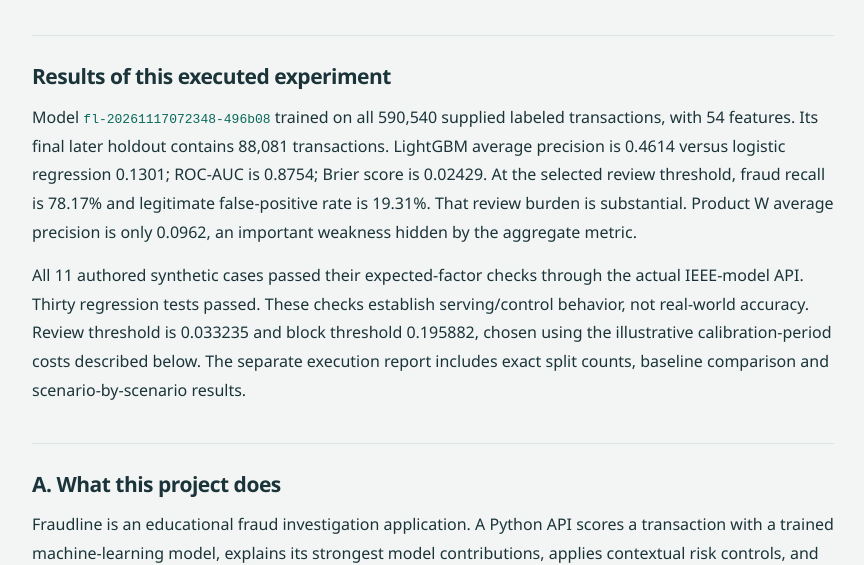
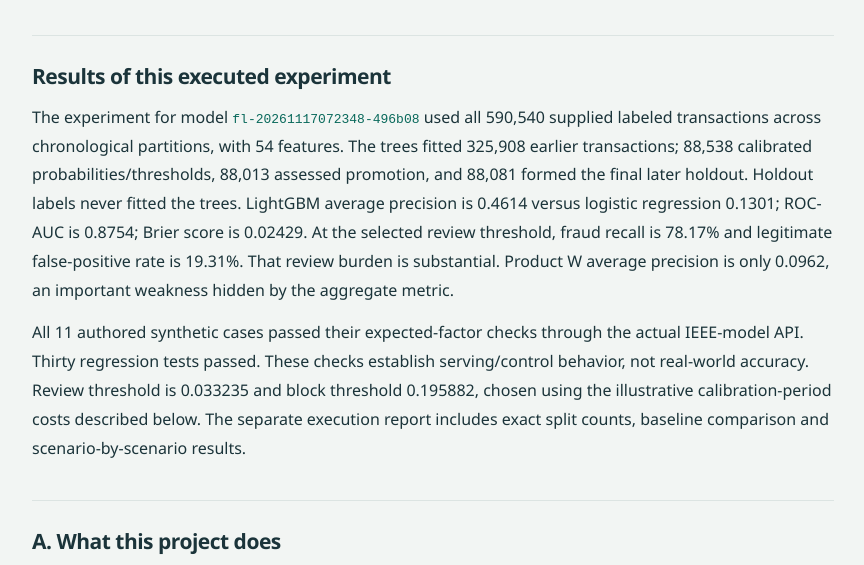
Before and after one commit to hafiz-fansuri/fraudline, a plain HTML site: page fraudline/web/guide.html in a window 1280 px wide. Shown: the part 257-822 px from the top of the page, without its empty margins (207-1071 px from the left). Drawn offline with Linux system fonts and the light colour scheme; files that its build step writes are made by us from their sources.

Commit message:
Clarify fitting and held-out row counts in learning guide

```diff
--- a/fraudline/web/guide.html
+++ b/fraudline/web/guide.html
@@ -1,7 +1,7 @@
 <!doctype html><html lang="en"><head><meta charset="UTF-8"><meta name="viewport" content="width=device-width,initial-scale=1"><title>Fraudline — A–Z learning guide</title><link rel="stylesheet" href="/assets/style.css?v=20261117-2"></head><body><main class="guide"><a href="/#learn">← Back to the workbench</a><p><a href="/assets/learning-guide.md" download>Download Markdown guide</a></p><h1>Fraudline: the complete A–Z learning guide</h1>
 <p>A practical walkthrough: what was built, how it works, why these choices were made, how to reproduce it, and what its results actually mean.</p>
 <h2>Results of this executed experiment</h2>
-<p>Model <code>fl-20261117072348-496b08</code> trained on all 590,540 supplied labeled transactions, with 54 features. Its final later holdout contains 88,081 transactions. LightGBM average precision is 0.4614 versus logistic regression 0.1301; ROC-AUC is 0.8754; Brier score is 0.02429. At the selected review threshold, fraud recall is 78.17% and legitimate false-positive rate is 19.31%. That review burden is substantial. Product W average precision is only 0.0962, an important weakness hidden by the aggregate metric.</p>
+<p>The experiment for model <code>fl-20261117072348-496b08</code> used all 590,540 supplied labeled transactions across chronological partitions, with 54 features. The trees fitted 325,908 earlier transactions; 88,538 calibrated probabilities/thresholds, 88,013 assessed promotion, and 88,081 formed the final later holdout. Holdout labels never fitted the trees. LightGBM average precision is 0.4614 versus logistic regression 0.1301; ROC-AUC is 0.8754; Brier score is 0.02429. At the selected review threshold, fraud recall is 78.17% and legitimate false-positive rate is 19.31%. That review burden is substantial. Product W average precision is only 0.0962, an important weakness hidden by the aggregate metric.</p>
 <p>All 11 authored synthetic cases passed their expected-factor checks through the actual IEEE-model API. Thirty regression tests passed. These checks establish serving/control behavior, not real-world accuracy. Review threshold is 0.033235 and block threshold 0.195882, chosen using the illustrative calibration-period costs described below. The separate execution report includes exact split counts, baseline comparison and scenario-by-scenario results.</p>
 <h2>A. What this project does</h2>
 <p>Fraudline is an educational fraud investigation application. A Python API scores a transaction with a trained machine-learning model, explains its strongest model contributions, applies contextual risk controls, and saves a decision record. The browser lets you investigate authored synthetic cases and inspect actual training evidence.</p>
```
Also changed, not shown: 2 other files.
